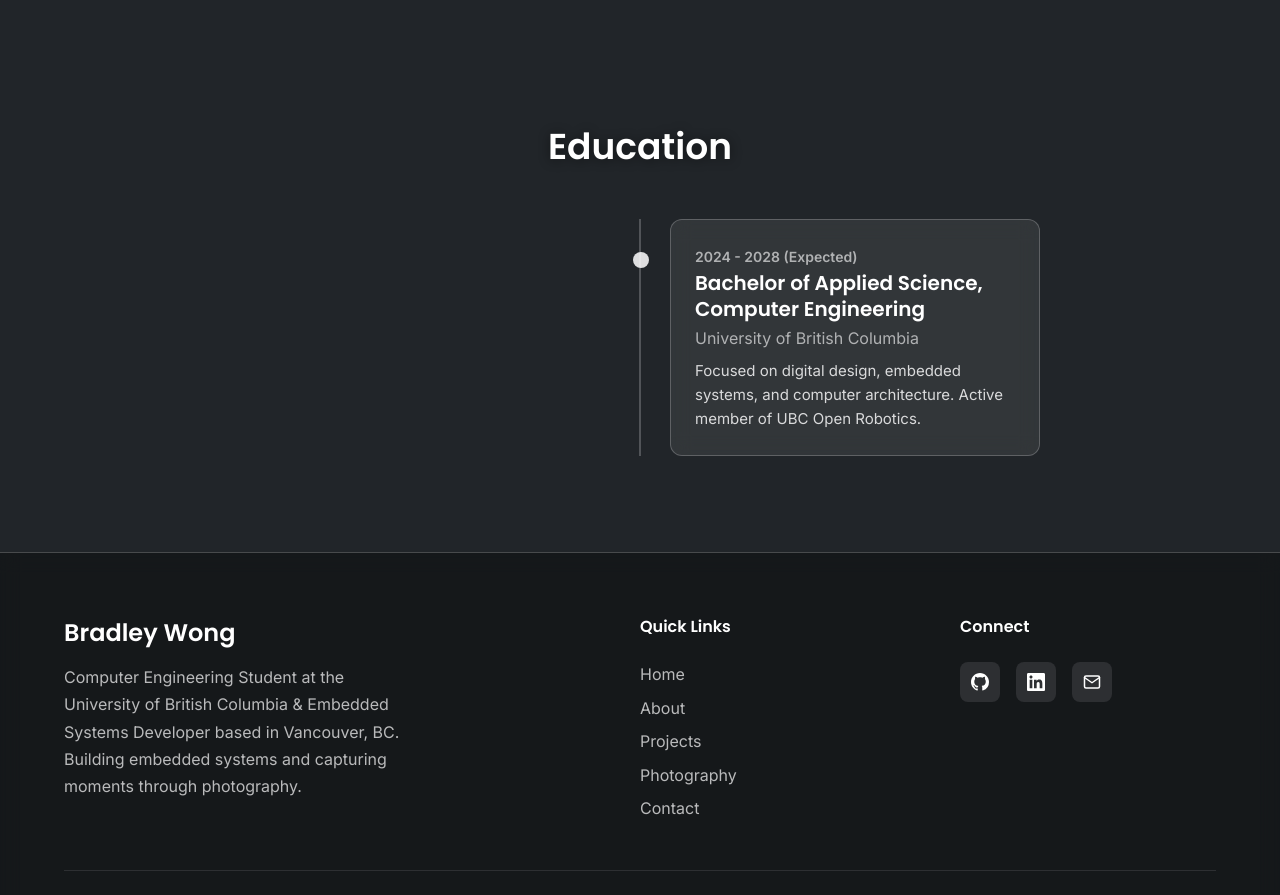
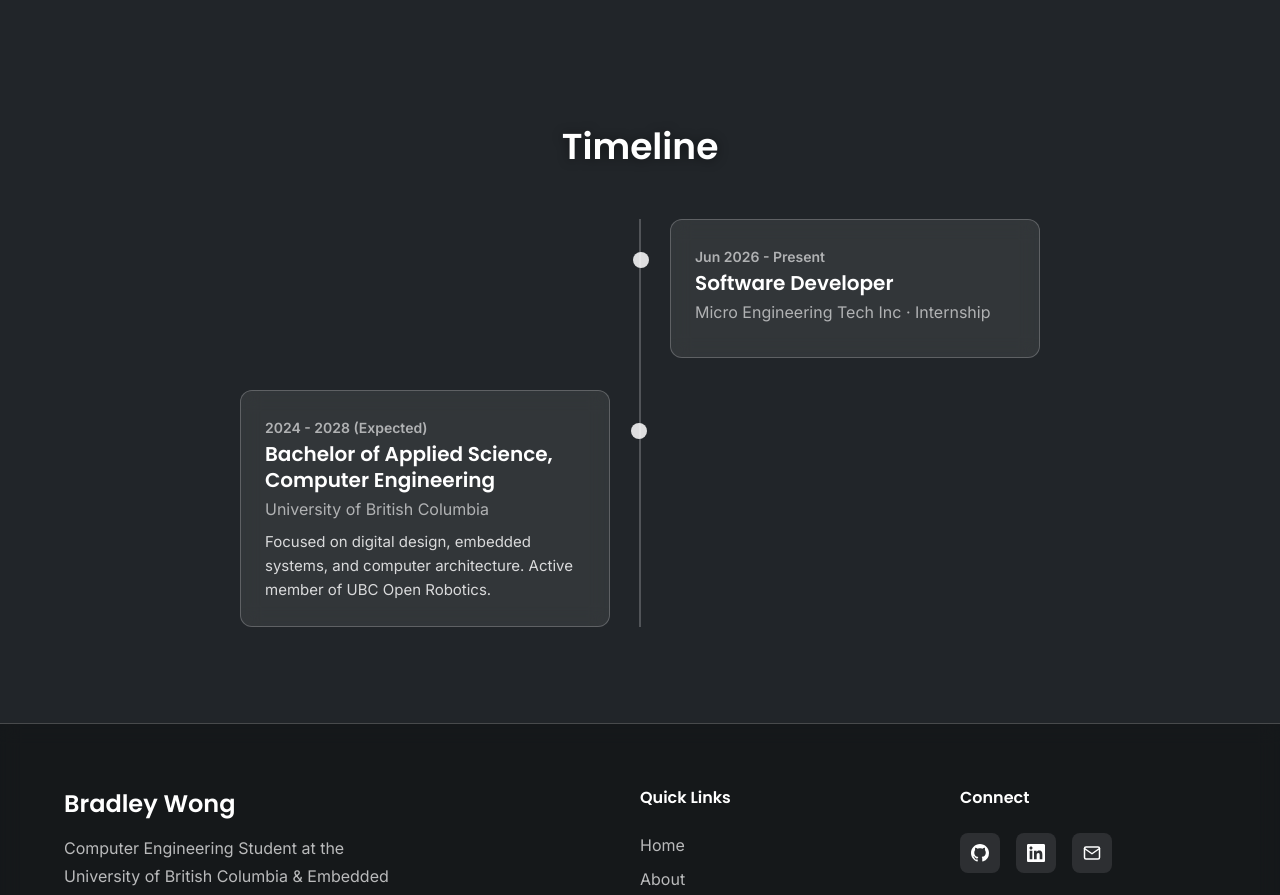
Before and after one commit to Bwong99/portfolio, a Next.js app: page /about in a window 1280 px wide. Shown: the part 1380-2275 px from the top of the page. Built offline with nearby package versions, Linux system fonts and the light colour scheme.

Commit message:
Rename education section to timeline
Widen the section to cover work history alongside schooling: entries are
now title/org rather than degree/school, description is optional, and the
METI internship leads the list.

```diff
--- a/src/components/AboutSection.tsx
+++ b/src/components/AboutSection.tsx
@@ -1,7 +1,7 @@
 'use client';
 
 import { motion } from 'framer-motion';
-import { aboutMe, skills, education } from '@/data';
+import { aboutMe, skills, timeline } from '@/data';
 import styles from '@/styles/About.module.css';
 
 const AboutSection = () => {
@@ -102,9 +102,9 @@ const AboutSection = () => {
         </div>
       </section>
 
-      {/* Education Section */}
-      <section className={styles.education}>
-        <div className={styles.educationContainer}>
+      {/* Timeline Section */}
+      <section className={styles.timeline}>
+        <div className={styles.timelineContainer}>
           <motion.h2
             className="section-title"
             initial={{ opacity: 0, y: 20 }}
@@ -112,22 +112,24 @@ const AboutSection = () => {
             viewport={{ once: true }}
             transition={{ duration: 0.5 }}
           >
-            Education
+            Timeline
           </motion.h2>
 
           <motion.div
-            className={styles.educationTimeline}
+            className={styles.timelineTrack}
             initial="hidden"
             whileInView="visible"
             viewport={{ once: true, margin: '-100px' }}
             variants={containerVariants}
           >
-            {education.map((edu, index) => (
-              <motion.div key={index} className={styles.educationItem} variants={itemVariants}>
-                <span className={styles.educationYear}>{edu.year}</span>
-                <h3 className={styles.educationDegree}>{edu.degree}</h3>
-                <p className={styles.educationSchool}>{edu.school}</p>
-                <p className={styles.educationDescription}>{edu.description}</p>
+            {timeline.map((entry, index) => (
+              <motion.div key={index} className={styles.timelineItem} variants={itemVariants}>
+                <span className={styles.timelineYear}>{entry.year}</span>
+                <h3 className={styles.timelineTitle}>{entry.title}</h3>
+                <p className={styles.timelineOrg}>{entry.org}</p>
+                {entry.description && (
+                  <p className={styles.timelineDescription}>{entry.description}</p>
+                )}
               </motion.div>
             ))}
           </motion.div>
--- a/src/data/index.ts
+++ b/src/data/index.ts
@@ -1,4 +1,4 @@
-import { Project, Skill, Education, NavItem } from '@/types';
+import { Project, Skill, TimelineEntry, NavItem } from '@/types';
 
 export const navItems: NavItem[] = [
   { label: 'Home', href: '/' },
@@ -26,10 +26,16 @@ export const skills: Skill[] = [
   { name: 'FPGA Development', level: 75, category: 'other' },
 ];
 
-export const education: Education[] = [
+// Newest first.
+export const timeline: TimelineEntry[] = [
   {
-    degree: 'Bachelor of Applied Science, Computer Engineering',
-    school: 'University of British Columbia',
+    title: 'Software Developer',
+    org: 'Micro Engineering Tech Inc · Internship',
+    year: 'Jun 2026 - Present',
+  },
+  {
+    title: 'Bachelor of Applied Science, Computer Engineering',
+    org: 'University of British Columbia',
     year: '2024 - 2028 (Expected)',
     description: 'Focused on digital design, embedded systems, and computer architecture. Active member of UBC Open Robotics.',
   },
--- a/src/styles/About.module.css
+++ b/src/styles/About.module.css
@@ -145,14 +145,14 @@
   transition: width 1s ease-out;
 }
 
-/* Education Section */
-.education {
+/* Timeline Section */
+.timeline {
   padding: var(--spacing-3xl) 0;
   color: var(--on-dark);
   position: relative;
 }
 
-.educationContainer {
+.timelineContainer {
   max-width: var(--max-width);
   margin: 0 auto;
   padding: 0 var(--spacing-lg);
@@ -160,13 +160,13 @@
   z-index: 1;
 }
 
-.educationTimeline {
+.timelineTrack {
   position: relative;
   max-width: 800px;
   margin: 0 auto;
 }
 
-.educationTimeline::before {
+.timelineTrack::before {
   content: '';
   position: absolute;
   left: 50%;
@@ -176,7 +176,7 @@
   background-color: var(--glass-border);
 }
 
-.educationItem {
+.timelineItem {
   position: relative;
   padding: var(--spacing-lg);
   background-color: var(--glass-bg);
@@ -187,11 +187,11 @@
   width: calc(50% - 30px);
 }
 
-.educationItem:nth-child(odd) {
+.timelineItem:nth-child(odd) {
   margin-left: auto;
 }
 
-.educationItem::before {
+.timelineItem::before {
   content: '';
   position: absolute;
   width: 16px;
@@ -201,33 +201,33 @@
   top: var(--spacing-xl);
 }
 
-.educationItem:nth-child(odd)::before {
+.timelineItem:nth-child(odd)::before {
   left: -38px;
 }
 
-.educationItem:nth-child(even)::before {
+.timelineItem:nth-child(even)::before {
   right: -38px;
 }
 
-.educationYear {
+.timelineYear {
   font-size: 0.875rem;
   color: var(--on-dark-subtle);
   font-weight: 600;
   margin-bottom: var(--spacing-sm);
 }
 
-.educationDegree {
+.timelineTitle {
   font-size: 1.25rem;
   color: var(--on-dark);
   margin-bottom: var(--spacing-xs);
 }
 
-.educationSchool {
+.timelineOrg {
   color: var(--on-dark-subtle);
   margin-bottom: var(--spacing-sm);
 }
 
-.educationDescription {
+.timelineDescription {
   color: var(--on-dark-muted);
   font-size: 0.9375rem;
   line-height: 1.6;
@@ -238,16 +238,16 @@
     grid-template-columns: 1fr;
   }
 
-  .educationTimeline::before {
+  .timelineTrack::before {
     left: 8px;
   }
 
-  .educationItem {
+  .timelineItem {
     width: calc(100% - 40px);
     margin-left: 40px !important;
   }
 
-  .educationItem::before {
+  .timelineItem::before {
     left: -32px !important;
     right: auto !important;
   }
```
Also changed, not shown: src/types/index.ts (+5 -5 lines).
